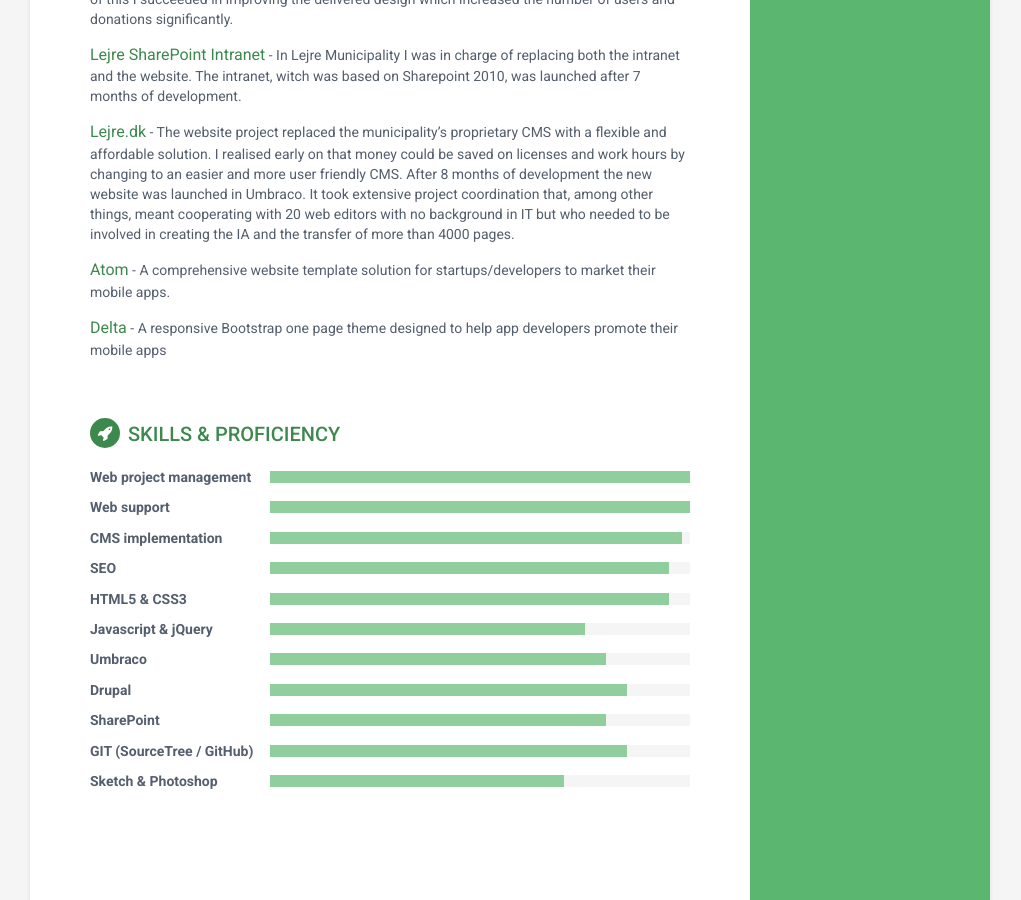
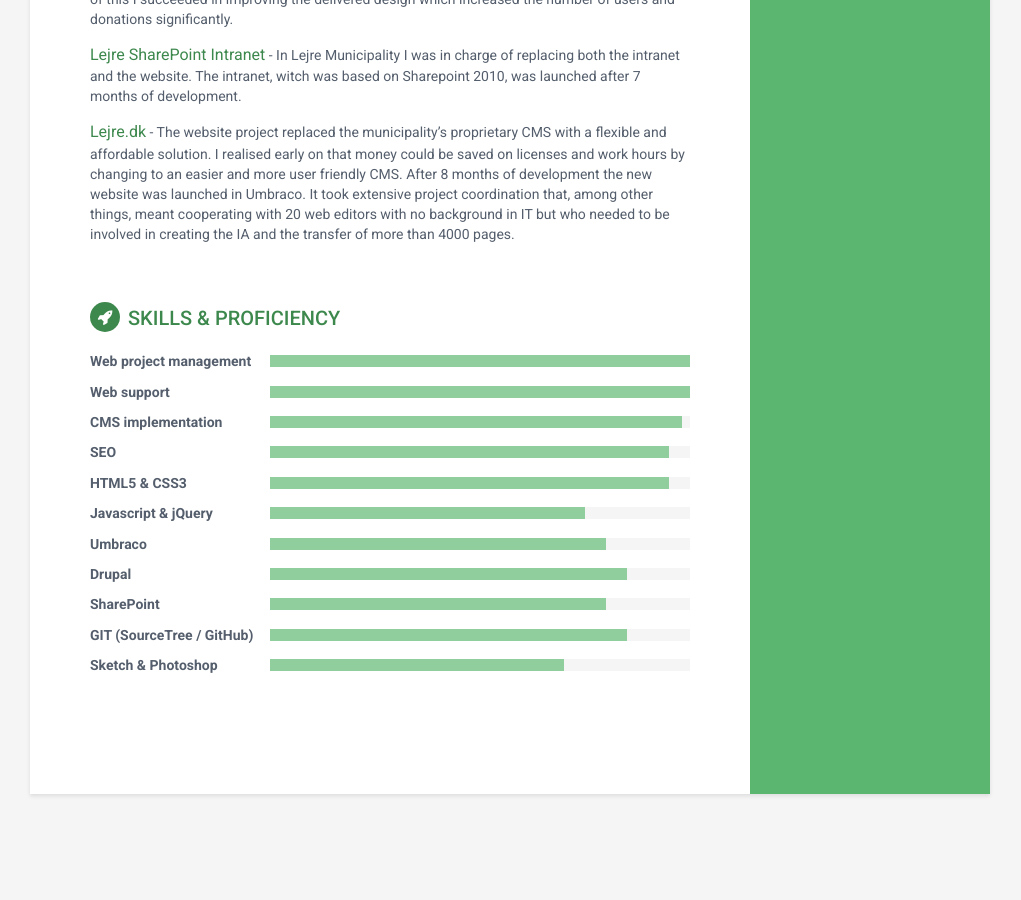
Before and after one commit to yukiob/online-cv, a Jekyll site: the page built from index.html, in a window 1280 px wide and 900 px high, scrolled down 1964 px. Shown: the whole window, without its empty margins (130-1151 px from the left). Built offline with Jekyll 4.4.1, drawn with Linux system fonts in a browser that asks for light colours.

Commit message:
no message

```diff
--- a/_config.yml
+++ b/_config.yml
@@ -1,5 +1,5 @@
 
-title: My Resume
+title: Yukio Bergholdt - CMS Expert
 url: 'http://yukio.dk'
 baseurl: /online-cv #change it according to your repository name
 
--- a/_includes/projects.html
+++ b/_includes/projects.html
@@ -16,10 +16,4 @@
                     <span class="project-title"><a href="#" target="_blank">Lejre.dk</a></span> -
                     <span class="project-tagline">The website project replaced the municipality’s proprietary CMS with a flexible and affordable solution. I realised early on that money could be saved on licenses and work hours by changing to an easier and more user friendly CMS. After 8 months of development the new website was launched in Umbraco. It took extensive project coordination that, among other things, meant cooperating with 20 web editors with no background in IT but who needed to be involved in creating the IA and the transfer of more than 4000 pages.</span>
                 </div><!--//item-->
-                <div class="item">
-                    <span class="project-title"><a href="#" target="_blank">Atom</a></span> - <span class="project-tagline">A comprehensive website template solution for startups/developers to market their mobile apps. </span>
-                </div><!--//item-->
-                <div class="item">
-                    <span class="project-title"><a href="#" target="_blank">Delta</a></span> - <span class="project-tagline">A responsive Bootstrap one page theme designed to help app developers promote their mobile apps</span>
-                </div><!--//item-->
             </section><!--//section-->
```
